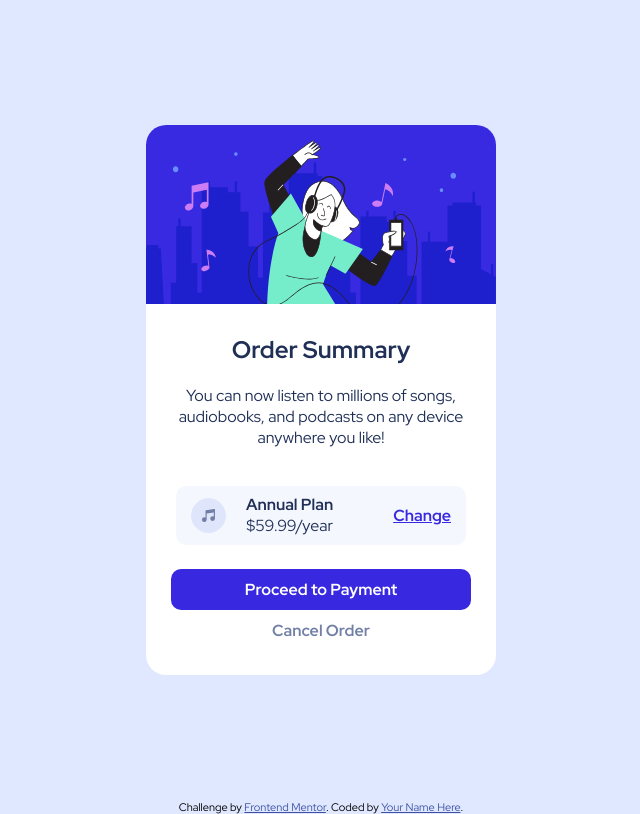
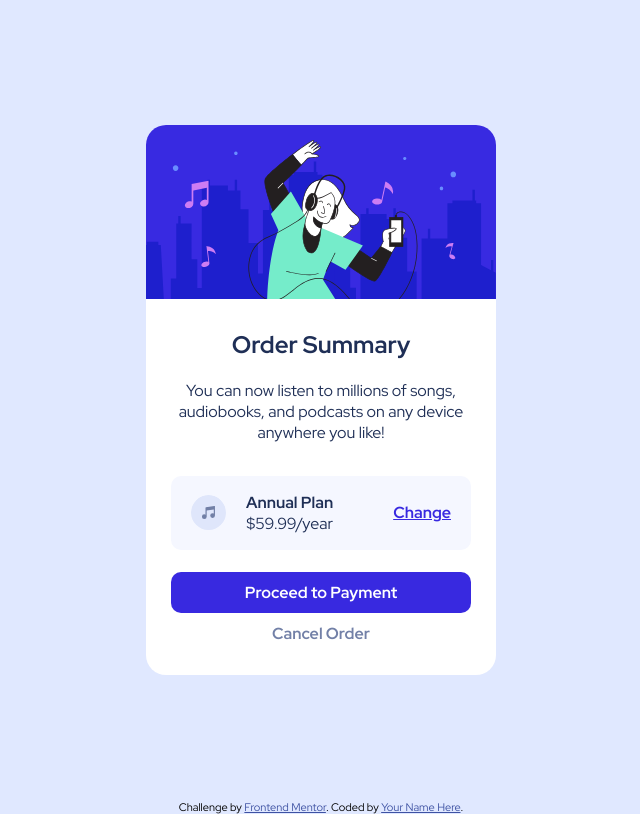
Before and after one commit to gvcarmo/order-summary-component-main, a plain HTML site: page index.html in a window 1280 px wide. Shown: the whole page, without its empty margins (319-959 px from the left). Drawn offline with Linux system fonts and the light colour scheme.

Commit message:
correção nas configs do plano

```diff
--- a/css/style.css
+++ b/css/style.css
@@ -54,7 +54,7 @@ body {
     display: flex;
     align-items: center;
     background-color: var(--very-pale-blue);
-    padding: 5px 15px;
+    padding: 15px 20px;
     border-radius: 10px;
 }
 .plan img {
```
